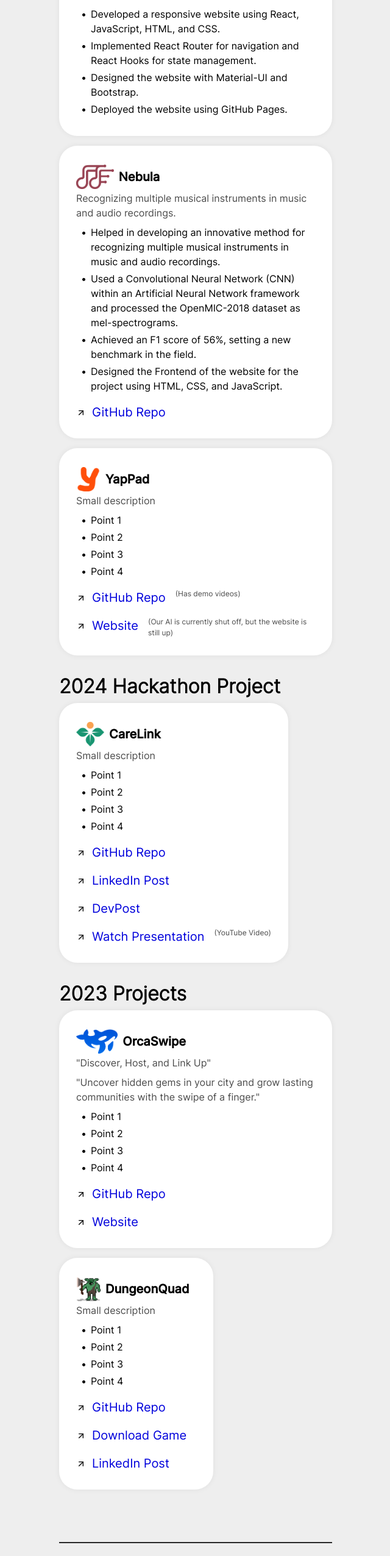
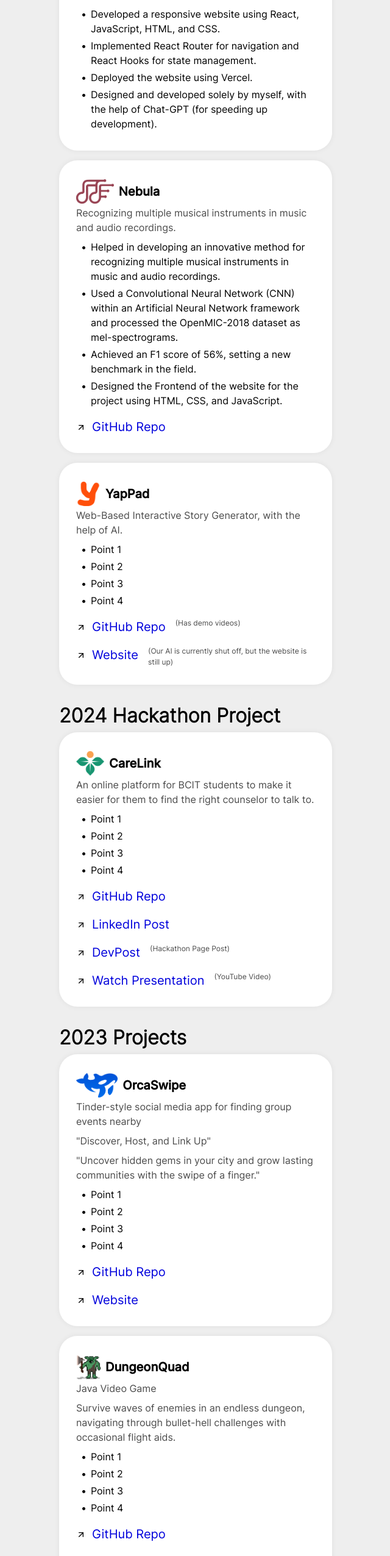
Before and after one commit to gathrean/my-portfolio, a React (Create React App) app: page / in a window 1280 px wide. Shown: the part 4605-7157 px from the top of the page at 61% size, without its empty margins (479-1119 px from the left). Built offline with nearby package versions, Linux system fonts and the light colour scheme.

Commit message:
Added more info to projects

```diff
--- a/src/pages/LandingPage/Sections/PROJECTS/PROJECTS.jsx
+++ b/src/pages/LandingPage/Sections/PROJECTS/PROJECTS.jsx
@@ -36,8 +36,8 @@ export function PROJECTS() {
                         <ul>
                             <li>Developed a responsive website using React, JavaScript, HTML, and CSS.</li>
                             <li>Implemented React Router for navigation and React Hooks for state management.</li>
-                            <li>Designed the website with Material-UI and Bootstrap.</li>
-                            <li>Deployed the website using GitHub Pages.</li>
+                            <li>Deployed the website using Vercel.</li>
+                            <li>Designed and developed solely by myself, with the help of Chat-GPT (for speeding up development).</li>
                         </ul>
                     </div>
 
@@ -66,7 +66,7 @@ export function PROJECTS() {
                             <img className="project-small-icon" alt="Project Small Icon" src={YapPadIcon} />
                             <h5>YapPad</h5>
                         </div>
-                        <p>Small description</p>
+                        <p>Web-Based Interactive Story Generator, with the help of AI.</p>
                         <ul>
                             <li>Point 1</li>
                             <li>Point 2</li>
@@ -96,7 +96,7 @@ export function PROJECTS() {
                             <img className="project-small-icon" alt="Project Small Icon" src={CareLinkIcon} />
                             <h5>CareLink</h5>
                         </div>
-                        <p>Small description</p>
+                        <p>An online platform for BCIT students to make it easier for them to find the right counselor to talk to.</p>
                         <ul>
                             <li>Point 1</li>
                             <li>Point 2</li>
@@ -120,6 +120,7 @@ export function PROJECTS() {
                                 <ArrowRightIcon />
                                 DevPost
                             </a>
+                            <p>(Hackathon Page Post)</p>
                         </div>
                         <div className="small-link-container">
                             <a className="external-link small-link" href="https://youtu.be/4zMcxRqRwdw">
@@ -137,6 +138,7 @@ export function PROJECTS() {
                             <img className="project-small-icon" alt="Project Small Icon" src={OrcaSwipeIcon} />
                             <h5>OrcaSwipe</h5>
                         </div>
+                        <p>Tinder-style social media app for finding group events nearby</p>
                         <p>"Discover, Host, and Link Up"</p>
                         <p>"Uncover hidden gems in your city and grow lasting communities with the swipe of a finger."</p>
                         <ul>
@@ -164,7 +166,8 @@ export function PROJECTS() {
                             <img className="project-small-icon" alt="Project Small Icon" src={DungeonQuadIcon} />
                             <h5>DungeonQuad</h5>
                         </div>
-                        <p>Small description</p>
+                        <p>Java Video Game</p>
+                        <p>Survive waves of enemies in an endless dungeon, navigating through bullet-hell challenges with occasional flight aids.</p>
                         <ul>
                             <li>Point 1</li>
                             <li>Point 2</li>
```
